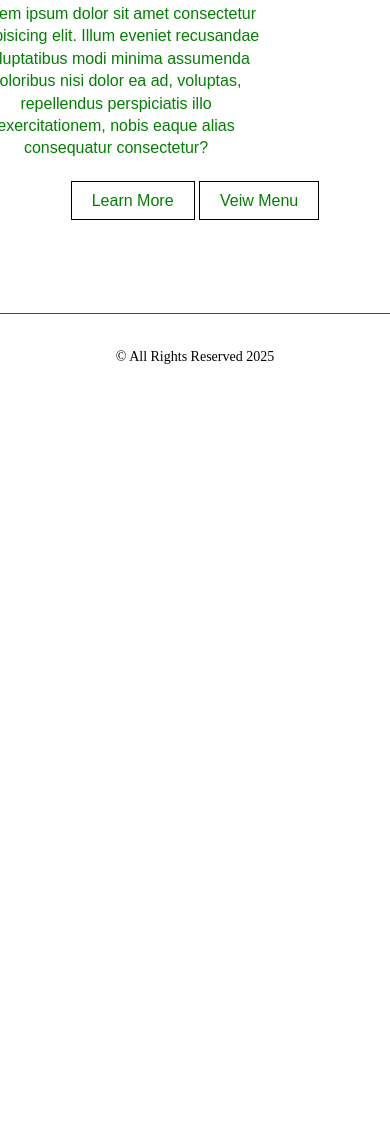
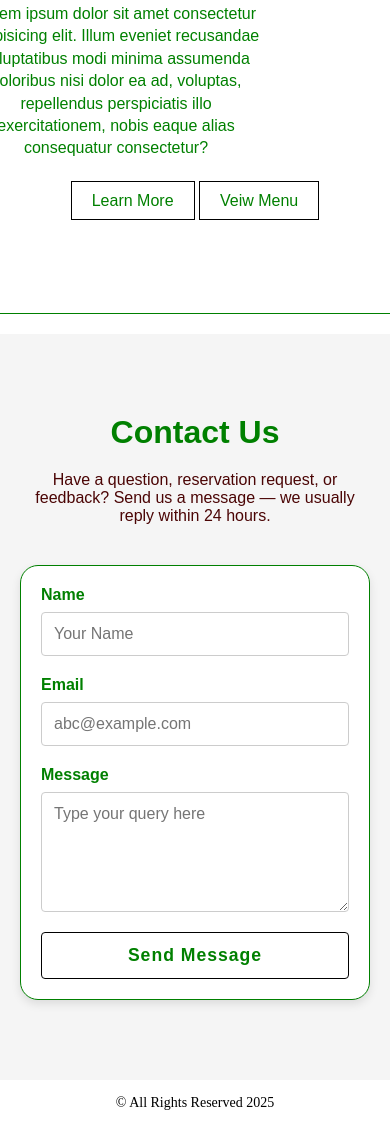
Before and after one commit to AlizayAyesha/Restaurant-Website, a plain HTML site: page index.html in a window 390 px wide. Shown: the part 2648-3774 px from the top of the page. Before the commit the page ends 3028 px from the top, so only its background shows below. Drawn offline with Linux system fonts and the light colour scheme.

Commit message:
feat: add contact form section
- Added contact form section to main page
- Added matching styling for contact form
- Integrated design with existing theme
- Made form responsive

```diff
--- a/index.html
+++ b/index.html
@@ -64,6 +64,32 @@
                 </div>
             </div>
         </section>
+
+        <section id="contact" class="contact-section">
+            <h2>Contact Us</h2>
+            <p>Have a question, reservation request, or feedback? Send us a message — we usually reply within 24 hours.</p>
+            <div class="contact-container">
+                <form action="" class="contact-form">
+                    <div class="form-group">
+                        <label for="name">Name</label>
+                        <input type="text" id="name" placeholder="Your Name" required>
+                    </div>
+
+                    <div class="form-group">
+                        <label for="email">Email</label>
+                        <input type="email" id="email" placeholder="abc@example.com" required>
+                    </div>
+
+                    <div class="form-group">
+                        <label for="message">Message</label>
+                        <textarea id="message" placeholder="Type your query here"></textarea>
+                    </div>
+
+                    <button type="submit" class="btn-submit">Send Message</button>
+                </form>
+            </div>
+        </section>
+
         <footer>
             <p>© All Rights Reserved 2025</p>
         </footer>
--- a/style.css
+++ b/style.css
@@ -122,6 +122,118 @@ body {
   opacity: 0.2;
 }
 
+.contact-section {
+  padding: 80px 20px;
+  background-color: #f5f5f5;
+  text-align: center;
+  width: 100%;
+}
+
+.contact-section h2 {
+  color: green;
+  font-size: 2.5em;
+  margin-bottom: 20px;
+  font-family: sans-serif;
+}
+
+.contact-section p {
+  color: #4b0505;
+  max-width: 600px;
+  margin: 0 auto 40px;
+  font-family: sans-serif;
+}
+
+.contact-container {
+  max-width: 600px;
+  margin: 0 auto;
+}
+
+.contact-form {
+  background-color: white;
+  padding: 40px;
+  border-radius: 18px;
+  box-shadow: 0 4px 10px rgba(0, 0, 0, 0.1);
+  border: 0.6px solid green;
+}
+
+.form-group {
+  margin-bottom: 20px;
+  text-align: left;
+}
+
+.form-group label {
+  display: block;
+  margin-bottom: 8px;
+  font-weight: bold;
+  color: green;
+  font-family: sans-serif;
+}
+
+.form-group input,
+.form-group textarea {
+  width: 100%;
+  padding: 12px;
+  border: 1px solid #cccccc;
+  border-radius: 4px;
+  font-size: 1em;
+  transition: border-color 0.3s;
+  font-family: sans-serif;
+}
+
+.form-group textarea {
+  min-height: 120px;
+  resize: vertical;
+}
+
+.form-group input:focus,
+.form-group textarea:focus {
+  border-color: green;
+  outline: none;
+  box-shadow: 0 0 5px rgba(31, 93, 43, 0.3);
+}
+
+.btn-submit {
+  background-color: white;
+  color: green;
+  padding: 12px 30px;
+  border: 1px solid black;
+  border-radius: 4px;
+  cursor: pointer;
+  font-size: 1.1em;
+  font-weight: bold;
+  letter-spacing: 1px;
+  transition: background-color 0.3s, transform 0.1s;
+  width: 100%;
+  position: relative;
+  overflow: hidden;
+}
+
+.btn-submit::after {
+  content: "";
+  position: absolute;
+  top: 0;
+  left: 0;
+  width: 100%;
+  height: 100%;
+  background-color: #1f5d2b;
+  opacity: 0;
+  transition: opacity 0.2s ease-in-out;
+}
+
+.btn-submit:hover::after {
+  opacity: 0.2;
+}
+
+@media (max-width: 768px) {
+  .contact-form {
+    padding: 20px;
+  }
+
+  .contact-section h2 {
+    font-size: 2em;
+  }
+}
+
 footer {
   width: 100%;
   background-color: white;
```
